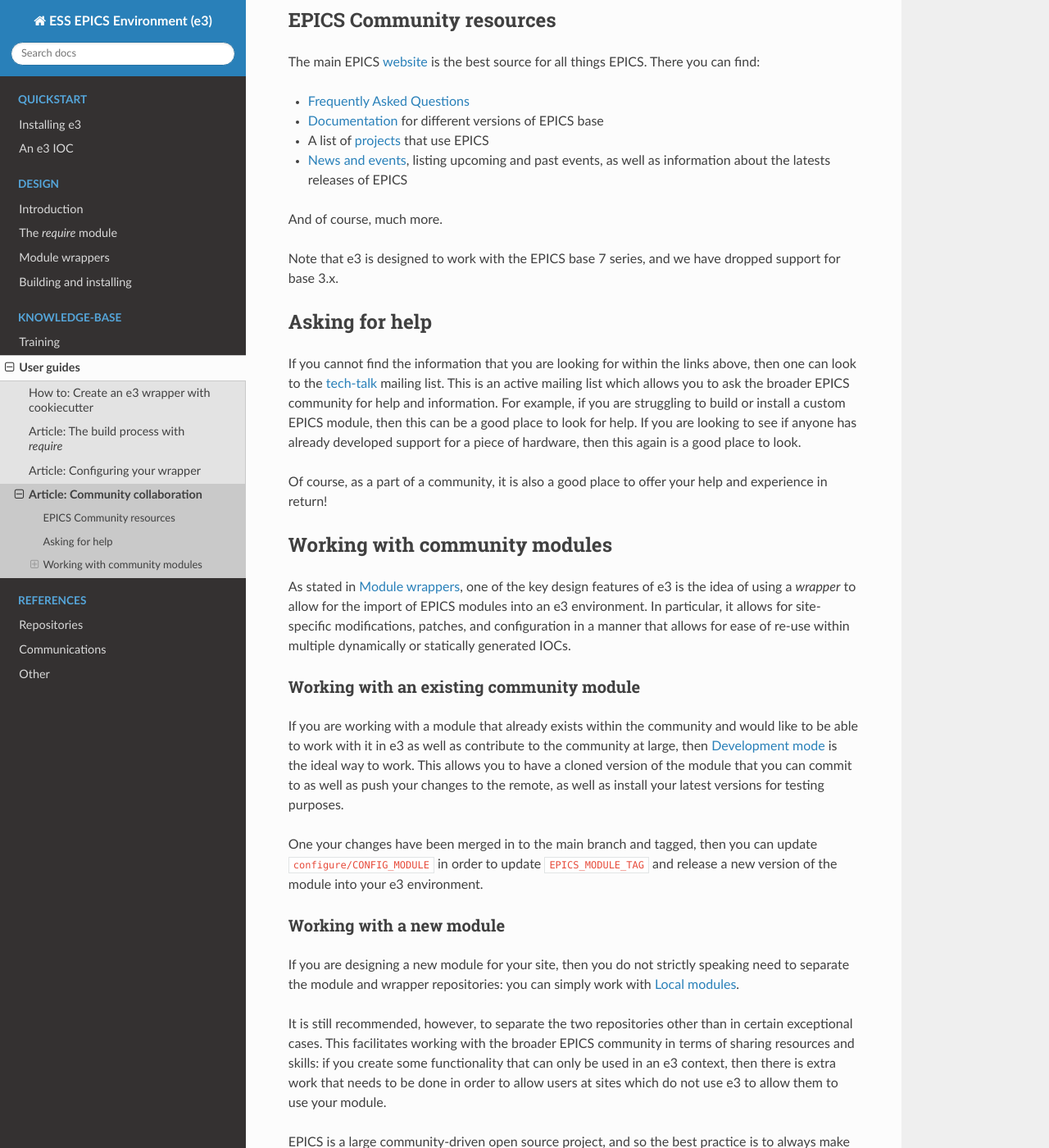
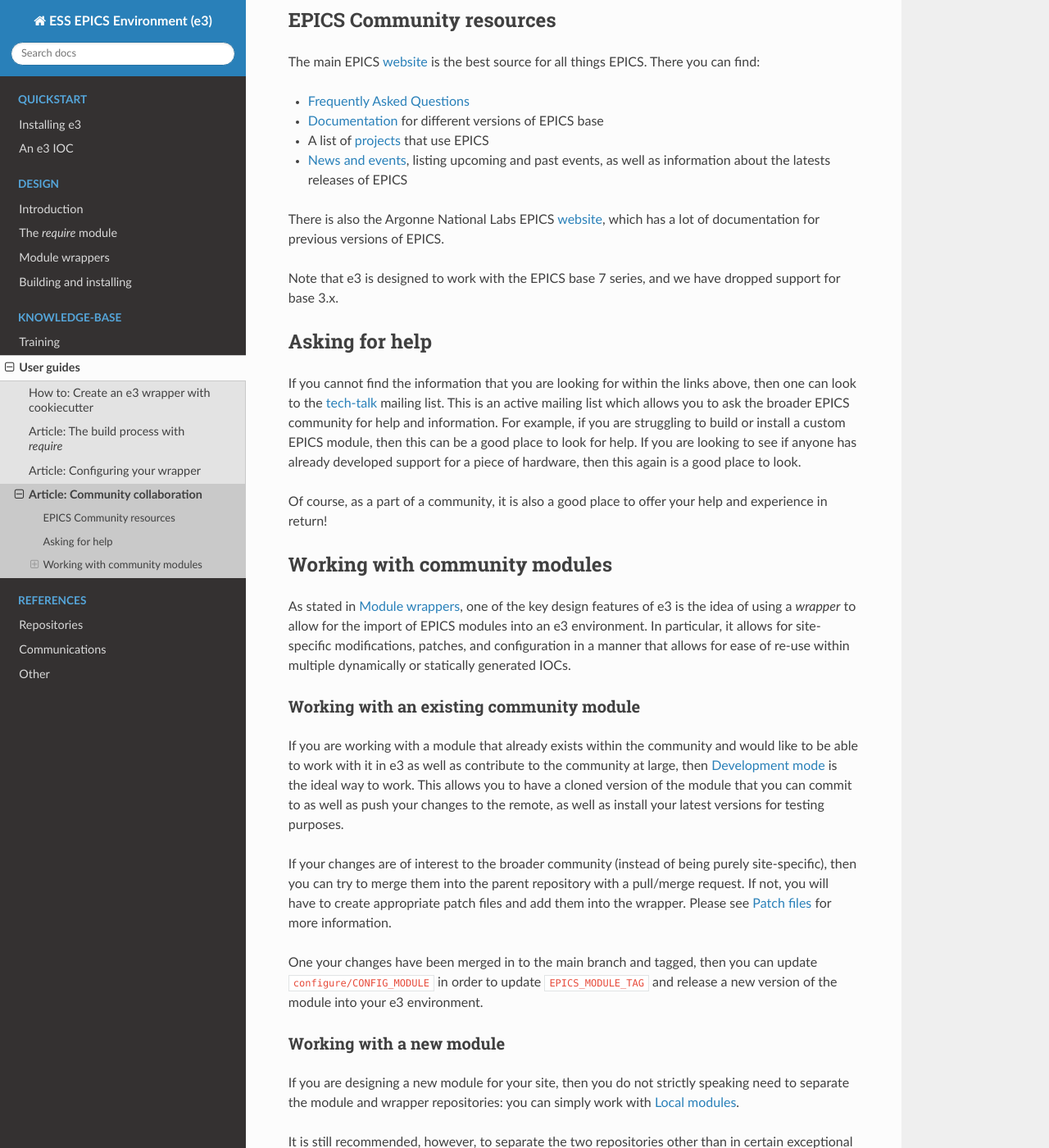
Before and after one commit to ttkorhonen/e3pages, a Sphinx documentation site: the page built from docs/kb/guide/articles/7_community_collab.md, in a window 1280 px wide and 1400 px high, scrolled down 296 px. Shown: the whole window at 82% size. Built offline with Sphinx 7.4.7 and the Read the Docs theme 2.0.0, drawn with Linux system fonts in a browser that asks for light colours.

Commit message:
Added ANL link and mention about merging upstream

```diff
--- a/docs/kb/guide/articles/7_community_collab.md
+++ b/docs/kb/guide/articles/7_community_collab.md
@@ -10,7 +10,7 @@
 * A list of [projects](https://epics-controls.org/epics-users/projects/) that use EPICS
 * [News and events](https://epics-controls.org/news-and-events/), listing upcoming and past events, as well as information about the latests releases of EPICS
 
-And of course, much more.
+There is also the Argonne National Labs EPICS [website](https://epics.anl.gov/index.php), which has a lot of documentation for previous versions of EPICS.
 
 Note that e3 is designed to work with the EPICS base 7 series, and we have dropped support for base 3.x.
 
@@ -28,6 +28,8 @@
 
 If you are working with a module that already exists within the community and would like to be able to work with it in e3 as well as contribute to the community at large, then {ref}`development_mode` is the ideal way to work. This allows you to have a cloned version of the module that you can commit to as well as push your changes to the remote, as well as install your latest versions for testing purposes.
 
+If your changes are of interest to the broader community (instead of being purely site-specific), then you can try to merge them into the parent repository with a pull/merge request. If not, you will have to create appropriate patch files and add them into the wrapper. Please see {ref}`patch_files` for more information.
+
 One your changes have been merged in to the main branch and tagged, then you can update `configure/CONFIG_MODULE` in order to update `EPICS_MODULE_TAG` and release a new version of the module into your e3 environment.
 
 ### Working with a new module
```
Also changed, not shown: docs/kb/training/workbook/5_module_anatomy.md (+1 -0 lines).
